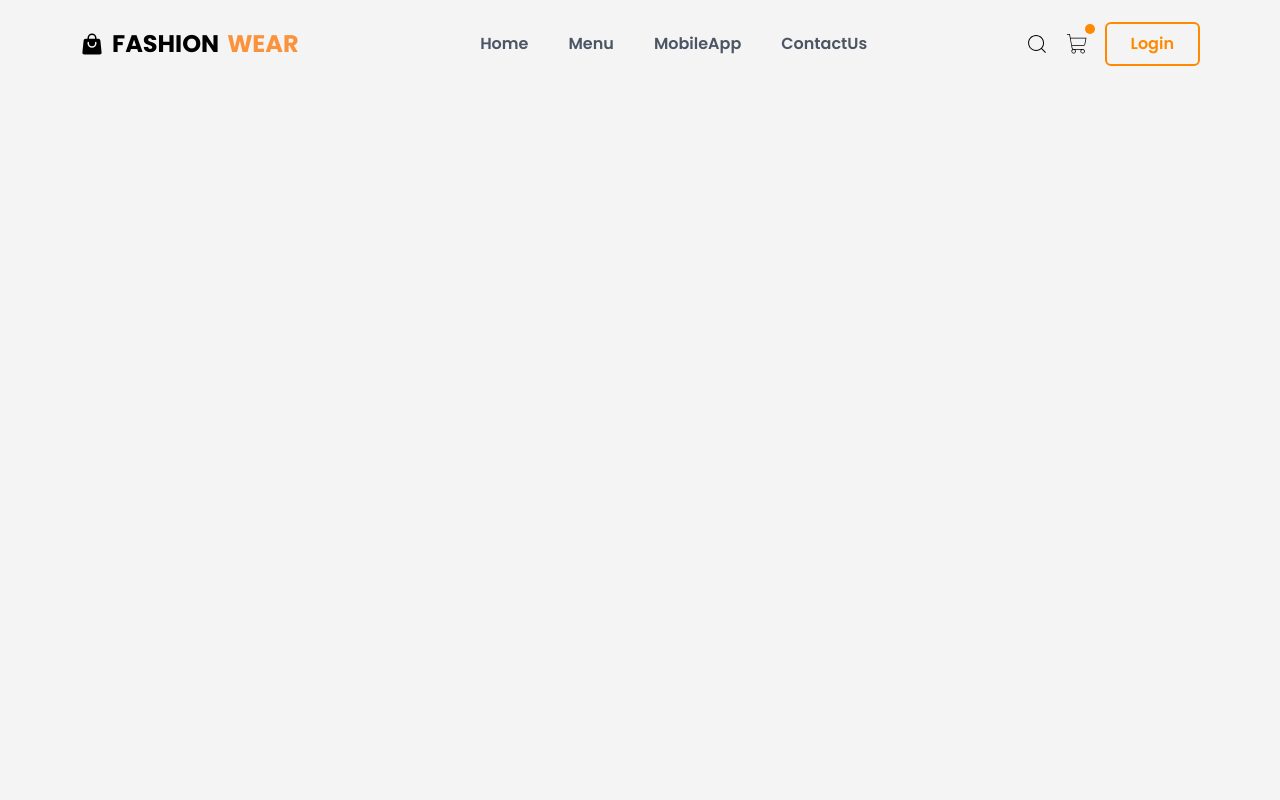
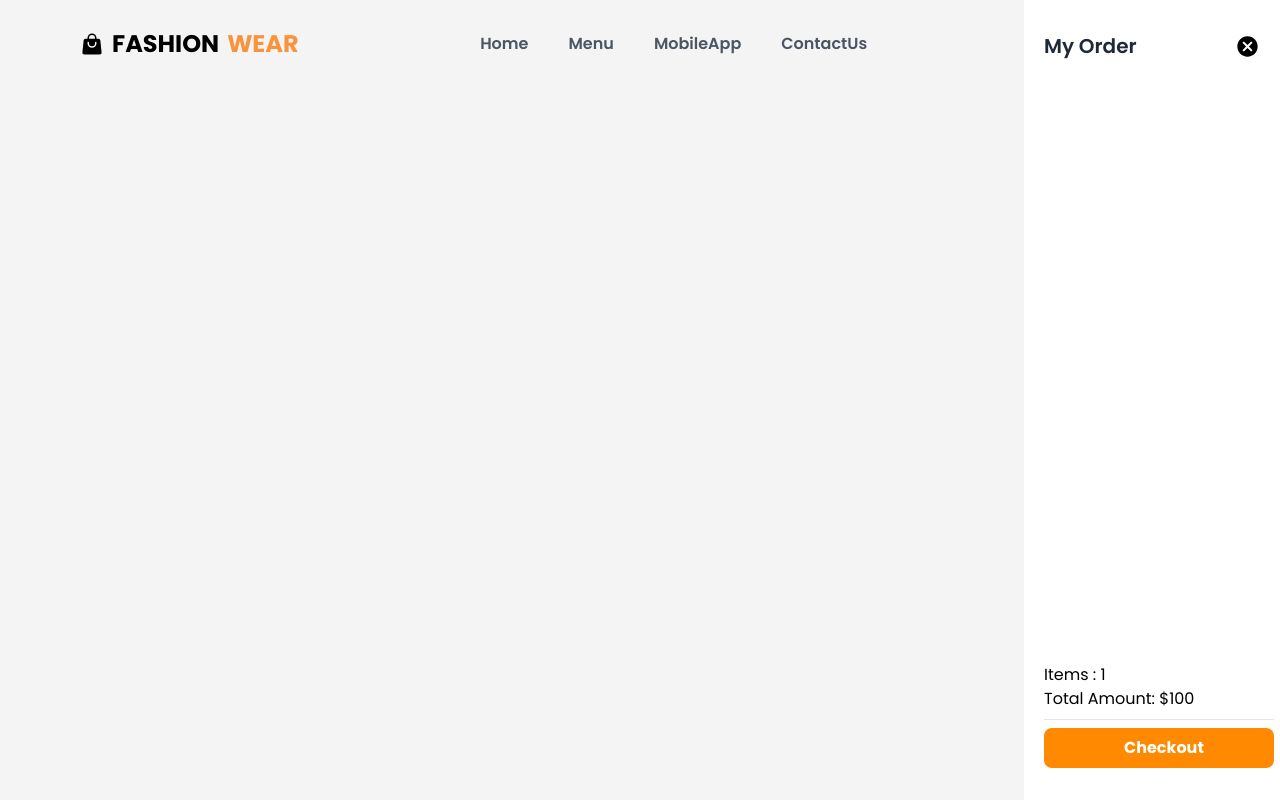
Before and after one commit to jenisha987/E-commerce-Website, a React (Vite) app in the folder e-commerce/: page /cart in a window 1280 px wide. Built offline with nearby package versions, Linux system fonts and the light colour scheme.

Commit message:
cart page

```diff
--- a/e-commerce/src/components/Cart.jsx
+++ b/e-commerce/src/components/Cart.jsx
@@ -1,9 +1,23 @@
 import React from "react";
+import { IoMdCloseCircle } from "react-icons/io";
 
 export default function Cart() {
     return (
-        <div>
-            <div>cart</div>
-        </div>
+        <>
+            <div className="fixed right-0 top-0 w-full md:w-[32vw] lg:w-[20vw] h-full p-5 bg-white">
+                <div className="flex justify-between items-center my-3">
+                    <span className="text-xl font-semibold text-gray-800">My Order</span>
+                    <IoMdCloseCircle size={25} className="hover:text-red-600 cursor-pointer" />
+                </div>
+
+                <div className="absolute bottom-0">
+                    <h3>Items : 1</h3>
+                    <h3>Total Amount: $100</h3>
+                    <hr className="my-2" />
+                    <button className="bg-primary md:w-[28vw] w-[85vw] lg:w-[18vw] font-bold px-20 text-white py-2 rounded-lg mb-8">Checkout</button>
+                </div>
+            </div>
+
+        </>
     )
 }
```
